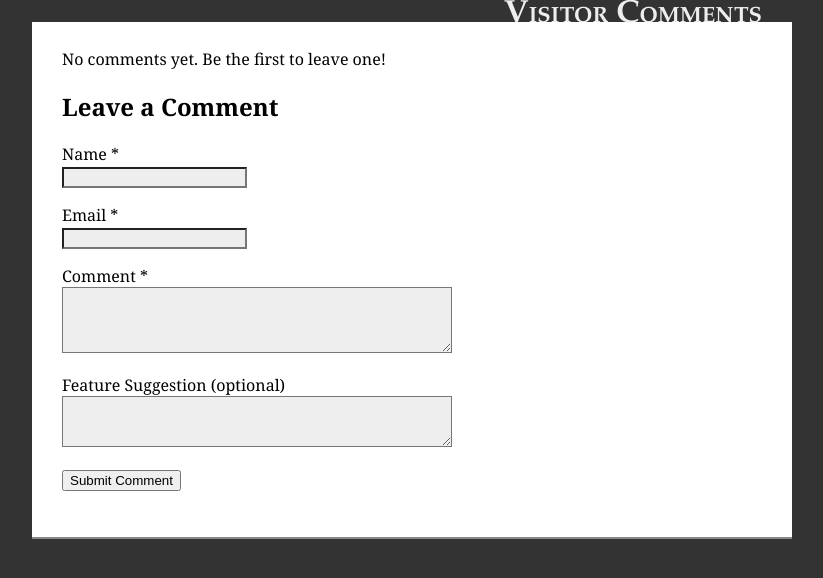
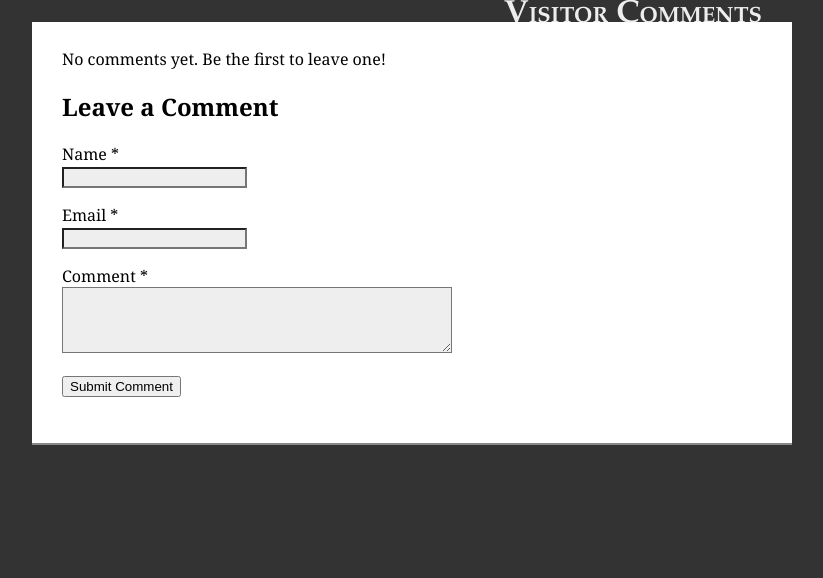
Before and after one commit to LoganGuild/itws1100-guildl, a PHP site: page /commentSubs/commentsubs.php in a window 1280 px wide. Shown: the part 44-622 px from the top of the page, without its empty margins (228-1051 px from the left). Run offline with PHP 8.4, Linux system fonts and the light colour scheme; data that the repository does not hold is empty.

Commit message:
removed feature suggestion

```diff
--- a/commentSubs/commentsubs.php
+++ b/commentSubs/commentsubs.php
@@ -198,16 +198,6 @@ $title = "Comments";
     </p>
 
     <p>
-        <label for="feature">Feature Suggestion (optional)</label><br>
-        <textarea
-            id="feature"
-            name="feature"
-            rows="3"
-            cols="40"
-        ><?php echo htmlspecialchars($feature, ENT_QUOTES, 'UTF-8'); ?></textarea>
-    </p>
-
-    <p>
         <button type="submit">Submit Comment</button>
     </p>
 </form>
```
